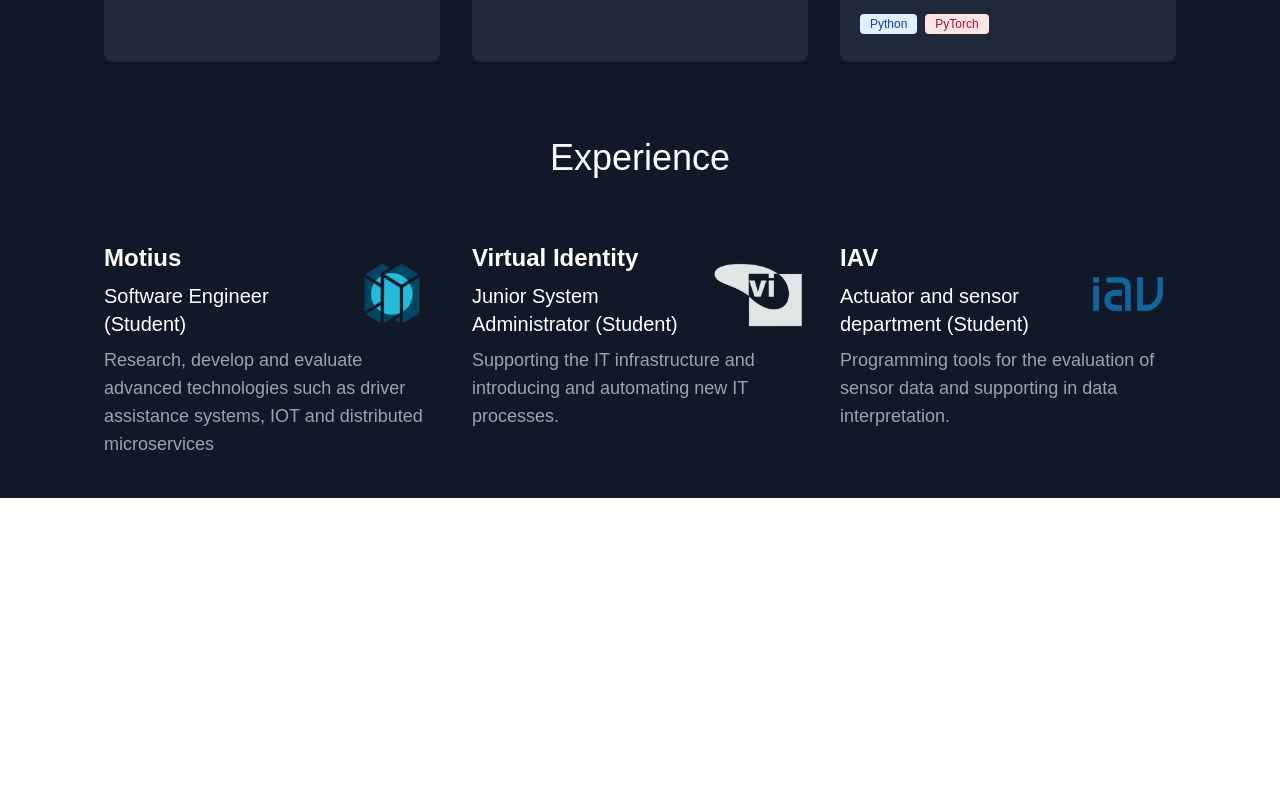
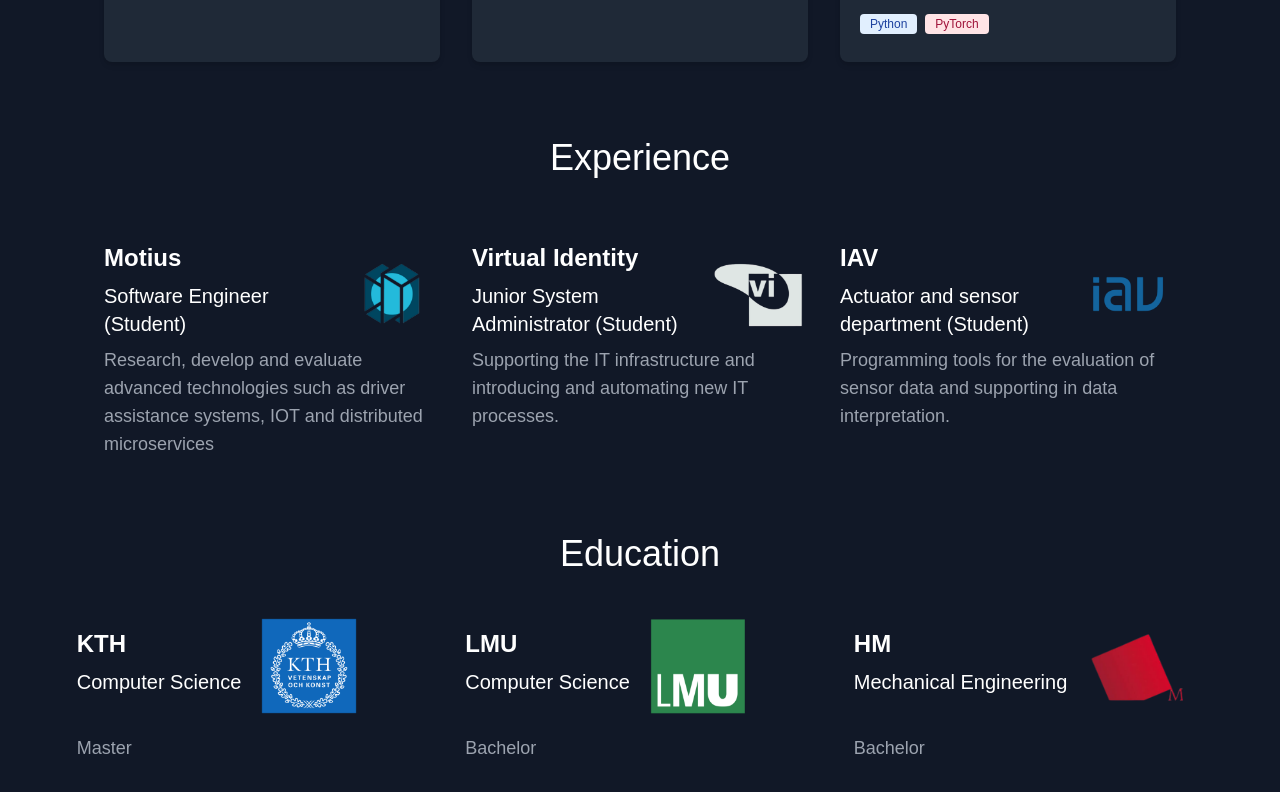
Before and after one commit to nikolim/nikolim.github.io, a JavaScript app: page / in a window 1280 px wide. Shown: the part 1424-2216 px from the top of the page. Before the commit the page ends 1922 px from the top, so only its background shows below. Built offline with nearby package versions, Linux system fonts and the light colour scheme; the HTML template or start-up script is replaced by a standard one.

Commit message:
Added education

```diff
--- a/src/App.js
+++ b/src/App.js
@@ -11,7 +11,7 @@
               <About />
               <Projects />
               <Experience />
-              {/*<Education />*/}
+              <Education />
           </div>
   );
 }
--- a/src/Components/education.js
+++ b/src/Components/education.js
@@ -3,9 +3,9 @@
 import hm from "../Assets/education/hm.png";
 
 
-const Study = function ({ university, subject, degree, logo }) {
+const Study = function ({university, subject, degree, logo}) {
     return (
-    <div className="p-16 max-w-xl">
+        <div className="p-6 max-w-xl">
             <div className="px-5 flex items-center justify-between">
                 <div>
                     <h4 className="mb-2 text-2xl font-bold text-white">{university}</h4>
@@ -22,9 +22,13 @@
 
 const Education = function () {
     return (
-    <div className="flex justify-center">
-      <div className="flex-row align-middle justify-center">
-        <div >
+        <div className="flex-col pt-9">
+            <div className="text-center text-white text-4xl pb- font-medium">
+                Education
+            </div>
+            <div className="flex  justify-center">
+                <div className="flex flex-wrap align-middle justify-center">
+                    <div>
                         <Study
                             university={"KTH"}
                             subject={"Computer Science"}
@@ -48,6 +52,7 @@
                     />
                 </div>
             </div>
+        </div>
     );
 };
 
```
Lines whose indentation alone changed are shown as unchanged.
